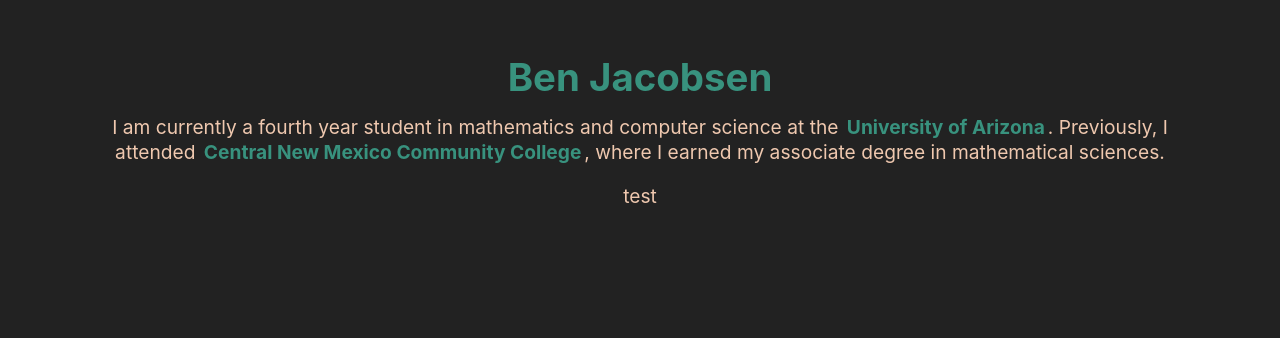
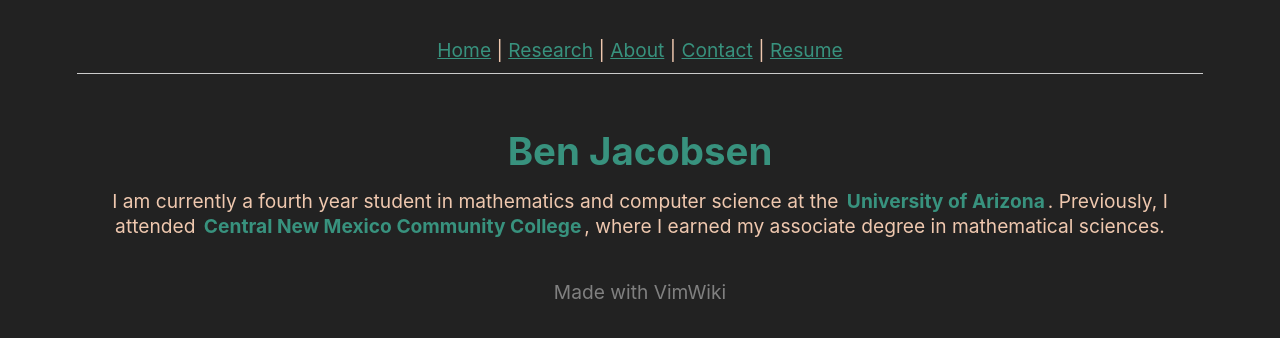
Before and after one commit to ben-jacobsen/ben-jacobsen.github.io, a plain HTML site: page index.html in a window 1280 px wide. Drawn offline with Linux system fonts and the light colour scheme.

Commit message:
Fix template, update resume

```diff
--- a/index.html
+++ b/index.html
@@ -7,6 +7,15 @@
 <meta name="viewport" content="width=device-width, initial-scale=1">
 </head>
 <body>
+    <center>
+    <a href="index.html">Home</a> |
+    <a href="Research.html">Research</a> |
+    <a href="About.html">About</a> |
+    <a href="Contact.html">Contact</a> |
+    <a href=assets/bjacobsen_resume.pdf>Resume</a>
+    </center>
+    <hr>
+    <div class="content">
 
 <div id="Ben Jacobsen"><h1 id="Ben Jacobsen" class="header"><a href="#Ben Jacobsen">Ben Jacobsen</a></h1></div>
 
@@ -14,9 +23,9 @@
 I am currently a fourth year student in mathematics and computer science at the <a href="https://www.arizona.edu/">University of Arizona</a>. Previously, I attended <a href="https://www.cnm.edu/">Central New Mexico Community College</a>, where I earned my associate degree in mathematical sciences.
 </p>
 
-<p>
-test
-</p>
-
+    </div>
+    <footer>
+        <p>Made with VimWiki</p>
+    </footer>
 </body>
 </html>
```
Also changed, not shown: 1 other file.
